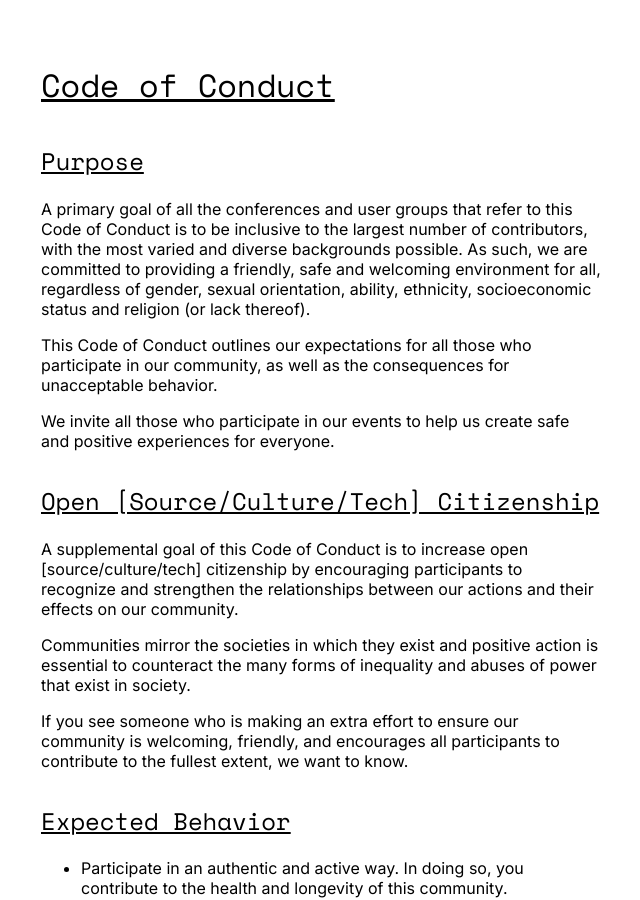
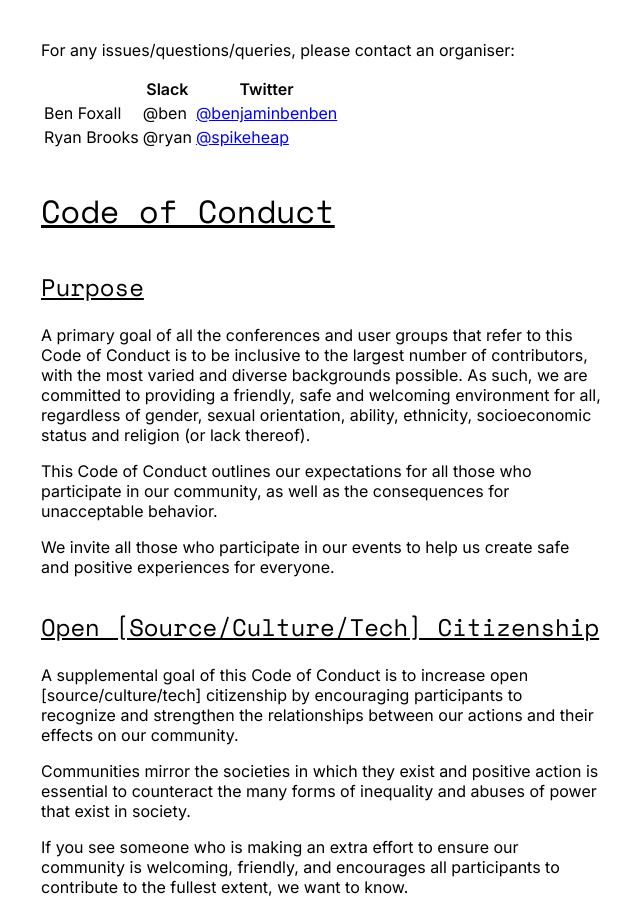
Before and after one commit to remotehack/remotehack.github.io, a Jekyll site: the page built from code-of-conduct.md, in a window 1280 px wide and 900 px high. Shown: the whole window, without its empty margins (319-959 px from the left). Built offline with Jekyll 4.4.1, drawn with Linux system fonts in a browser that asks for light colours; our own code applies the rules of GitHub Pages for plain Markdown files.

Commit message:
Add contact deets

```diff
--- a/code-of-conduct.md
+++ b/code-of-conduct.md
@@ -1,6 +1,13 @@
 ---
 layout: default
 ---
+
+For any issues/questions/queries, please contact an organiser:
+
+|             | Slack | Twitter                                                |
+| ----------- | ----- | ------------------------------------------------------ |
+| Ben Foxall  | @ben  | [@benjaminbenben](https://twitter.com/@benjaminbenben) |
+| Ryan Brooks | @ryan | [@spikeheap](https://twitter.com/@spikeheap)           |
 
 # Code of Conduct
 
```
